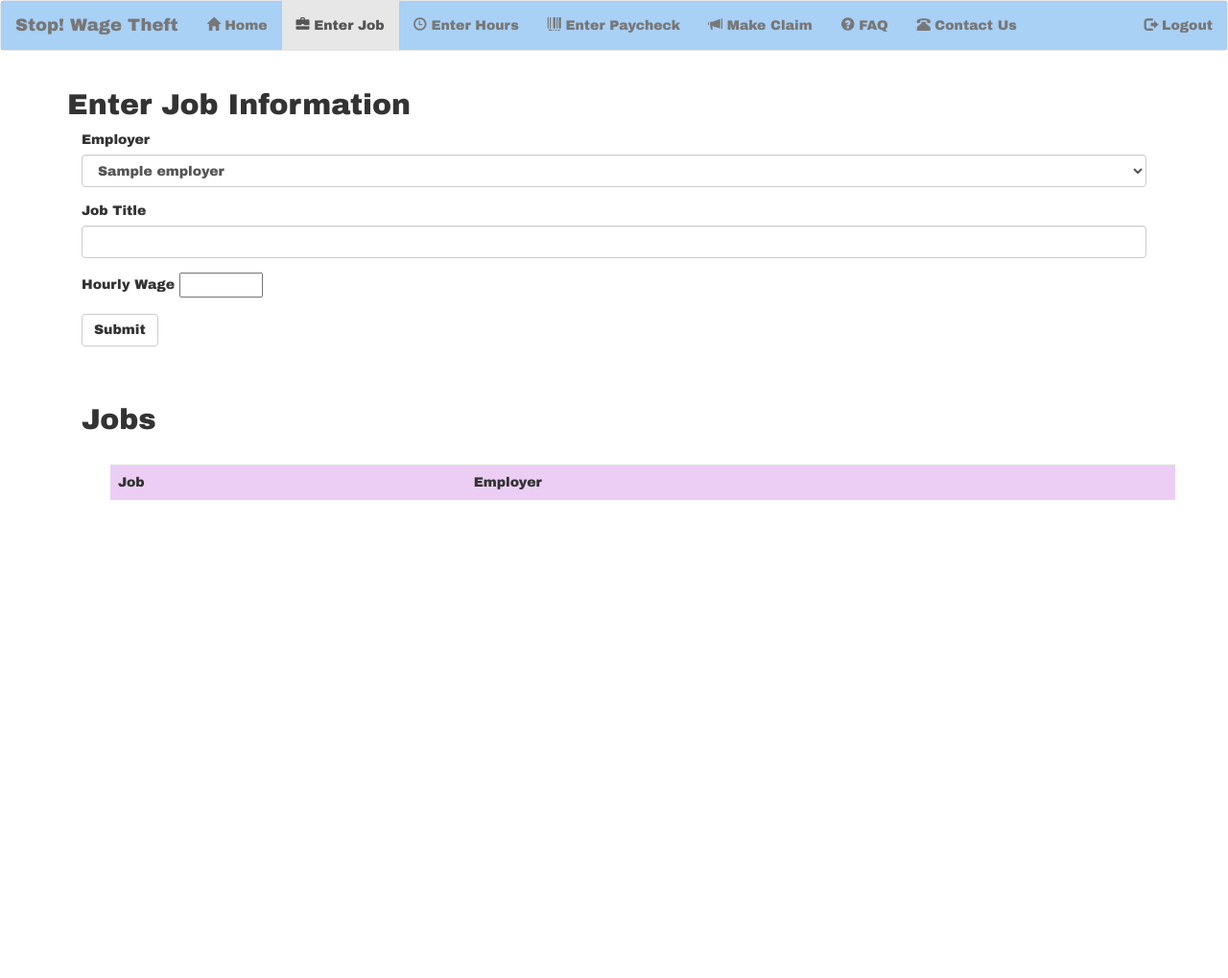
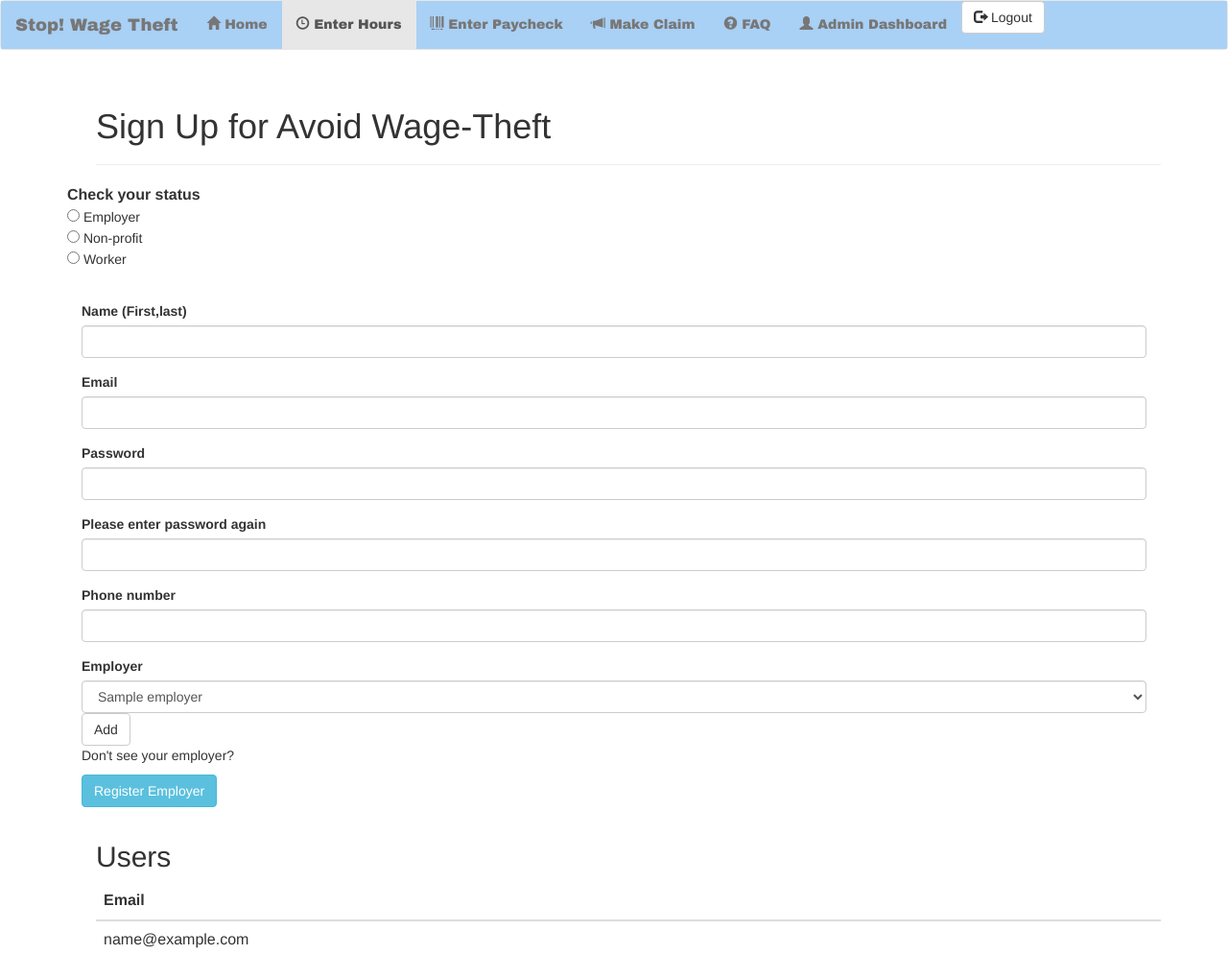
Before and after one commit to demcgee/Wage_Theft5, a PHP site: page /inputuser.php in a window 1280 px wide. Shown: the whole page at 96% size. Before the commit the page ends 521 px from the top, so only its background shows below. Run offline with PHP 8.4, Linux system fonts and the light colour scheme; the visitor is signed in with stand-in values (Sample User, id 1); tables that the repository leaves empty hold one stand-in row (values such as "Sample post"); data that the repository does not hold is empty; some libraries are stand-ins or nearby versions.

Commit message:
Update inputuser.php

```diff
--- a/inputuser.php
+++ b/inputuser.php
@@ -1,7 +1,4 @@
-<!DOCTYPE html>
-
 <?php
-    include_once('top.php');
 	include_once('config.php');
 	include_once('dbutils.php');
 	include_once('hashutil.php');
@@ -30,9 +27,9 @@
 	}
 ?>
 
-<html lang="en">
+<html>
 <head>
-  <title>Stop!Wage Theft</title>
+  <title>Input User</title>
   <meta charset="utf-8">
   <meta name="viewport" content="width=device-width, initial-scale=1">
   <link rel="stylesheet" href="runnable.css" />
@@ -40,33 +37,55 @@
   <script src="https://ajax.googleapis.com/ajax/libs/jquery/1.12.0/jquery.min.js"></script>
   <script src="http://maxcdn.bootstrapcdn.com/bootstrap/3.3.6/js/bootstrap.min.js"></script>
   <meta charset="utf-8">
-  <link rel="stylesheet" href="runnable.css" />
+  <title>jQuery UI Datepicker - Default functionality</title>
+  <link rel="stylesheet" href="//code.jquery.com/ui/1.11.4/themes/smoothness/jquery-ui.css">
+  <script src="//code.jquery.com/jquery-1.10.2.js"></script>
+  <script src="//code.jquery.com/ui/1.11.4/jquery-ui.js"></script>
+  <link rel="stylesheet" href="/resources/demos/style.css">
+
+    <!-- Load SCRIPT.JS which will create datepicker for input field  -->
+    <script src="script.js"></script>
+
+    <link rel="stylesheet" href="runnable.css" />
 </head>
-
 <body>
 <nav class="navbar navbar-default">
   <div style = "background:#A9D0F5 !important" class="container-fluid">
     <div class="navbar-header">
-      <a class="navbar-brand" href="Home_in.php"><font face="Arial Black" >Stop! Wage Theft</a></font>
-	</div>
-
+      <a class="navbar-brand" href="Home.php"><font face="Arial Black">Stop! Wage Theft</a></font>
+    </div>
     <ul class="nav navbar-nav">
-      <li><a href="Home_in.php"><span style="font-size:1.0em" class="glyphicon glyphicon-home"></span><font face="Arial Black"> Home</a></li></font>
-	  <li class="active"><a href="jobform.php"><span style="font-size:1.0em" class="glyphicon glyphicon-briefcase"></span><font face="Arial Black"> Enter Job</a></li></font>
-      <li><a href="enterhours.php"><span style="font-size:1.0em" class="glyphicon glyphicon-time"></span><font face="Arial Black"> Enter Hours</a></li></font>
+      <li><a href="Home.php"><span style="font-size:1.0em" class="glyphicon glyphicon-home"></span><font face="Arial Black"> Home</a></li></font>
+      <li class="active"><a href="enterhours.php"><span style="font-size:1.0em" class="glyphicon glyphicon-time"></span><font face="Arial Black"> Enter Hours</a></li></font>
       <li><a href="enterpaycheck.php"><span style="font-size:1.0em" class="glyphicon glyphicon-barcode"></span><font face="Arial Black"> Enter Paycheck</a></li></font>
       <li><a href="Makeclaim.php"><span style="font-size:1.0em" class="glyphicon glyphicon-bullhorn"></span><font face="Arial Black"> Make Claim</a></li></font>
-      <li><a href="faq_in.php"><span style="font-size:1.0em" class="glyphicon glyphicon-question-sign"></span><font face="Arial Black"> FAQ</a></li></font>
-      <li><a href="contactus_in.php"><span style="font-size:1.0em" class="glyphicon glyphicon-phone-alt"></span><font face="Arial Black"> Contact Us</a></li></font>
+      <li><a href="faq.php"><span style="font-size:1.0em" class="glyphicon glyphicon-question-sign"></span><font face="Arial Black"> FAQ</a></li></font>
+	  <li><a href="Adminhome.php"><span style="font-size:1.0em" class="glyphicon glyphicon-user"></span><font face="Arial Black"> Admin Dashboard</a></li></font>
+	  <button onclick="location.href='logout.php'" class="btn btn-default"><span class="glyphicon glyphicon-log-out"></span> Logout</button>
     </ul>
-	<ul class="nav navbar-nav navbar-right">
-	  <li><a href="logout.php"><span class="glyphicon glyphicon-log-out"></span><font face="Arial Black"> Logout</a></li></font>
-	</ul>
-	</div>
+  </div>
 </nav>
-  <font face ="Arial Black">
 <div class="container">
-  <h2>Enter Job Information</h2>
+
+<!-- Page header -->
+<div class="container">
+<div class="col-xs-12">
+<div class="page-header">
+	<h1>Sign Up for Avoid Wage-Theft</h1>
+</div>
+</div>
+</div>
+</div>
+
+<div class="container">
+<form action="">
+<font size = 3><b>Check your status</font></b><br>
+
+	<input type="radio" name="type" value="Employer"> Employer <br>
+	<input type="radio" name="type" value="Non-profit"> Non-profit <br>
+	<input type="radio" name="type" value="Worker"> Worker <br>
+	<br>
+</form>
 </div>
 
 <?php
@@ -74,88 +93,143 @@
 // that $_POST['submit'] will be set only if you invoke this PHP code as
 // the result of a POST action, presumably from having pressed Submit
 // on the form we just displayed above.
-if (isset($_POST['JOB_TITLE'])) {
+if (isset($_POST['submit'])) {
 //	echo '<p>we are processing form data</p>';
 //	print_r($_POST);
+
 	// get data from the input fields
-	$EID = $_POST['EID'];
-	$JOB_TITLE = $_POST['JOB_TITLE'];
-	$HOURLY_WAGE = $_POST['HOURLY_WAGE'];
+	$email = $_POST['email'];
+	$password1 = $_POST['password1'];
+	$password2 = $_POST['password2'];
+	$phone = $_POST['phone'];
+	$name = $_POST['name'];
 
-	// check to make sure form is filled out
-	if (!$EID) {
-		punt ("Please enter an employer name");
+	// check to make sure we have an email
+	if (!$name) {
+		punt ("Please enter a name");
 	}
-	if (!$JOB_TITLE) {
-		punt("Please enter a job title");
+
+	if (!$email) {
+		punt("Please enter an email");
 	}
-	if (!$HOURLY_WAGE) {
-		punt("Please enter an hourly wage");
+
+	if (!$password1) {
+		punt("Please enter a password");
 	}
-	// connect to database
+
+	if (!$password2) {
+		punt("Please enter your password twice");
+	}
+
+	if ($password1 != $password2) {
+		punt("Your two passwords are not the same");
+	}
+
+	if (!$phone) {
+		punt ("Please enter phone number");
+	}
+
+	// check if email already in database
+		// connect to database
 	$db = connectDB($DBHost,$DBUser,$DBPasswd,$DBName);
 
-	session_start();
-	$id = $_SESSION['id'];
-
 	// set up my query
-	$query = "INSERT INTO job(EID, id, JOB_TITLE, HOURLY_WAGE) VALUES ('$EID', '$id', '$JOB_TITLE', '$HOURLY_WAGE');";
+	$query = "SELECT email FROM Users WHERE email='$email';";
 
 	// run the query
 	$result = queryDB($query, $db);
 
-	// tell users that we added the job to the database
+	// check if the email is there
+	if (nTuples($result) > 0) {
+		punt("The email address $email is already in the database");
+	}
+
+	// generate hashed password
+	$hashedPass = crypt($password1, getSalt());
+
+	// set up my query
+	$query = "INSERT INTO Users(email, hashedPass) VALUES ('$email', '$hashedPass');";
+
+	// run the query
+	$result = queryDB($query, $db);
+
+	// tell users that we added the player to the database
 	echo "<div class='panel panel-default'>\n";
 	echo "\t<div class='panel-body'>\n";
-    echo "\t\tThe job " . $JOB_TITLE . " was added to the database\n";
+    echo "\t\tThe user " . $email . " was added to the database\n";
 	echo "</div></div>\n";
 
 }
 ?>
 
+<!-- Form to enter club teams -->
 <div class="container">
 <div class="col-xs-12">
-<form action=""  method="post" enctype="multipart/form-data">
 
-    <div class="form-group">
-	<label for="EID">Employer</label>
+<form action="<?php echo $_SERVER['PHP_SELF']; ?>" method="post">
+
+<div class="form-group">
+	<label for="name">Name (First,last)</label>
+	<input type="text" class="form-control" name="name"/>
+</div>
+
+<div class="form-group">
+	<label for="email">Email</label>
+	<input type="email" class="form-control" name="email"/>
+</div>
+
+<div class="form-group">
+	<label for="password1">Password</label>
+	<input type="password" class="form-control" name="password1"/>
+</div>
+
+<div class="form-group">
+	<label for="password2">Please enter password again</label>
+	<input type="password" class="form-control" name="password2"/>
+</div>
+
+<div class="form-group">
+	<label for="phone">Phone number</label>
+	<input type="tel" class="form-control" name="phone"/>
+</div>
+
+<div class="form-group">
+	<label for="artid">Employer</label>
 	<select class="form-control" name="EID">
-    <?php echo $employerOptions; ?>
+<?php echo $employerOptions; ?>
 	</select>
-	</div>
 
-	<div class="form-group">
-	<label for="JOB_TITLE">Job Title</label>
-	<input type="text" class="form-control" name="JOB_TITLE"/>
-	</div>
+<button type="submit" class="btn btn-default" name="submit">Add</button>
 
-	<div class="form-group">
-	<label for="HOURLY_WAGE">Hourly Wage</label>
-	<input type="number" name="HOURLY_WAGE" min="1" max="100" step=".5"/>
-	</div>
+<p>Don't see your employer?</p>
+<div id="browse_app">
+  <a class="btn btn-large btn-info" href="employerform.php">Register Employer</a>
+</div>
 
-	<button type="submit" class="btn btn-default">Submit</button>
-</form><br><br>
+</form>
+
+</div>
+</div>
 
 <!----------------->
-<!---List jobs--->
+<!---List users--->
 <!----------------->
-
-	<h2><?php echo "Jobs"; ?></h2>
+<div class="container">
+<div class="col-xs-12">
+	<h2><?php echo "Users"; ?></h2>
+</div>
+</div>
 
 <div class="container">
 <div class="col-xs-12">
 <table class="table table-hover">
 
 <!-- Titles for table -->
-<table class="table table-hover">
-
-<tr style="background:#ECCEF5 !important">
-
-	<th>Job</th>
-	<th>Employer</th>
+<thead>
+<tr>
+	<th>Email</th>
 </tr>
-
+</thead>
 
 <tbody>
 <?php
@@ -163,15 +237,14 @@ if (isset($_POST['JOB_TITLE'])) {
 	$db = connectDB($DBHost,$DBUser,$DBPasswd,$DBName);
 
 	// set up my query
-	$query = "SELECT JOB_TITLE FROM job ORDER BY JOB_TITLE;";
+	$query = "SELECT email FROM Users ORDER BY email;";
 
 	// run the query
 	$result = queryDB($query, $db);
 
 	while($row = nextTuple($result)) {
 		echo "\n <tr>";
-		echo "<td>" . $row['JOB_TITLE'] . "</td>";
-		echo "<td>" . $row['EID'] . "</td>";
+		echo "<td>" . $row['email'] . "</td>";
 		echo "</tr>";
 	}
 ?>
@@ -182,6 +255,5 @@ if (isset($_POST['JOB_TITLE'])) {
 </div>
 
 </div> <!-- closing bootstrap container -->
-
 </body>
 </html>
```
